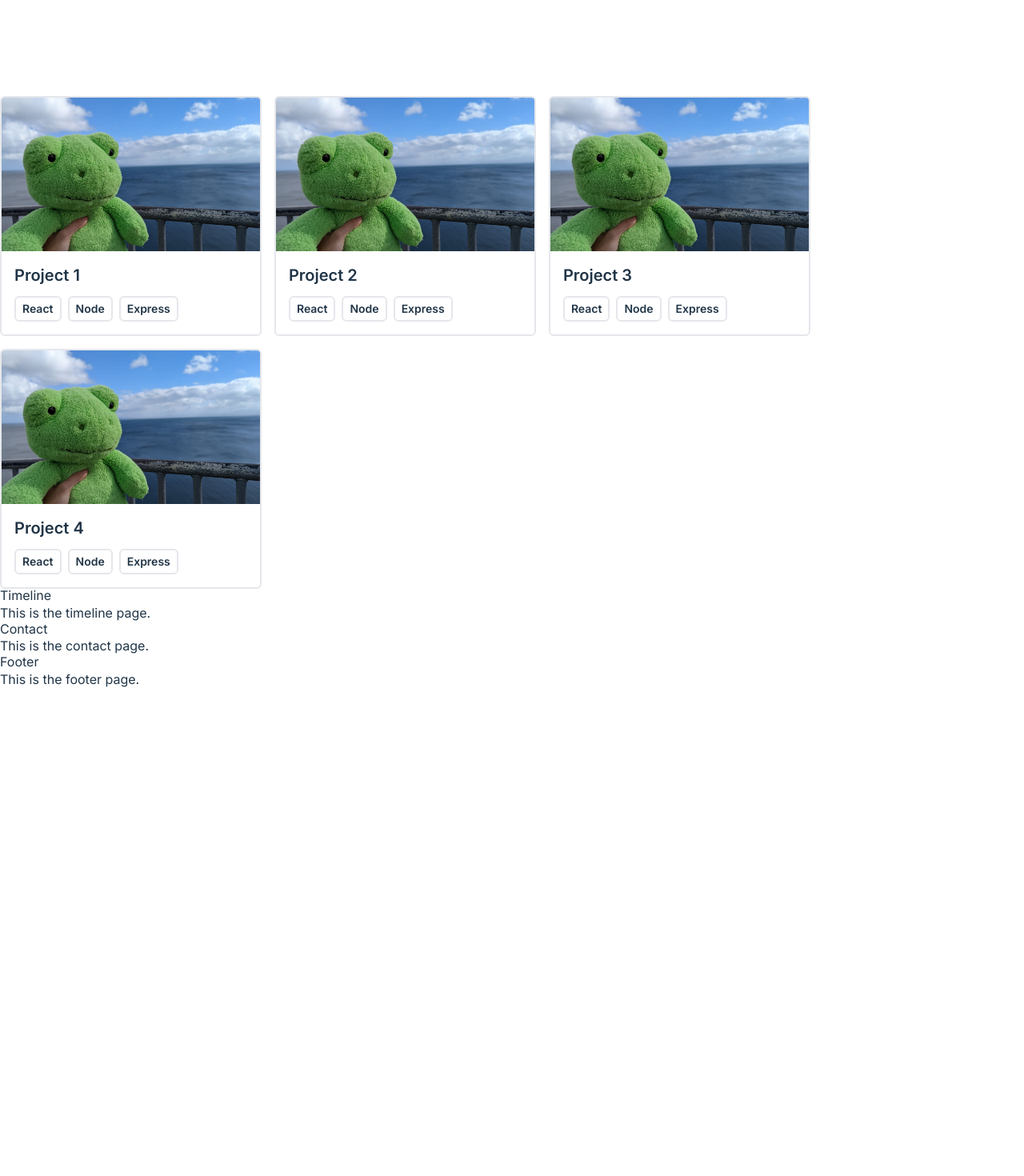
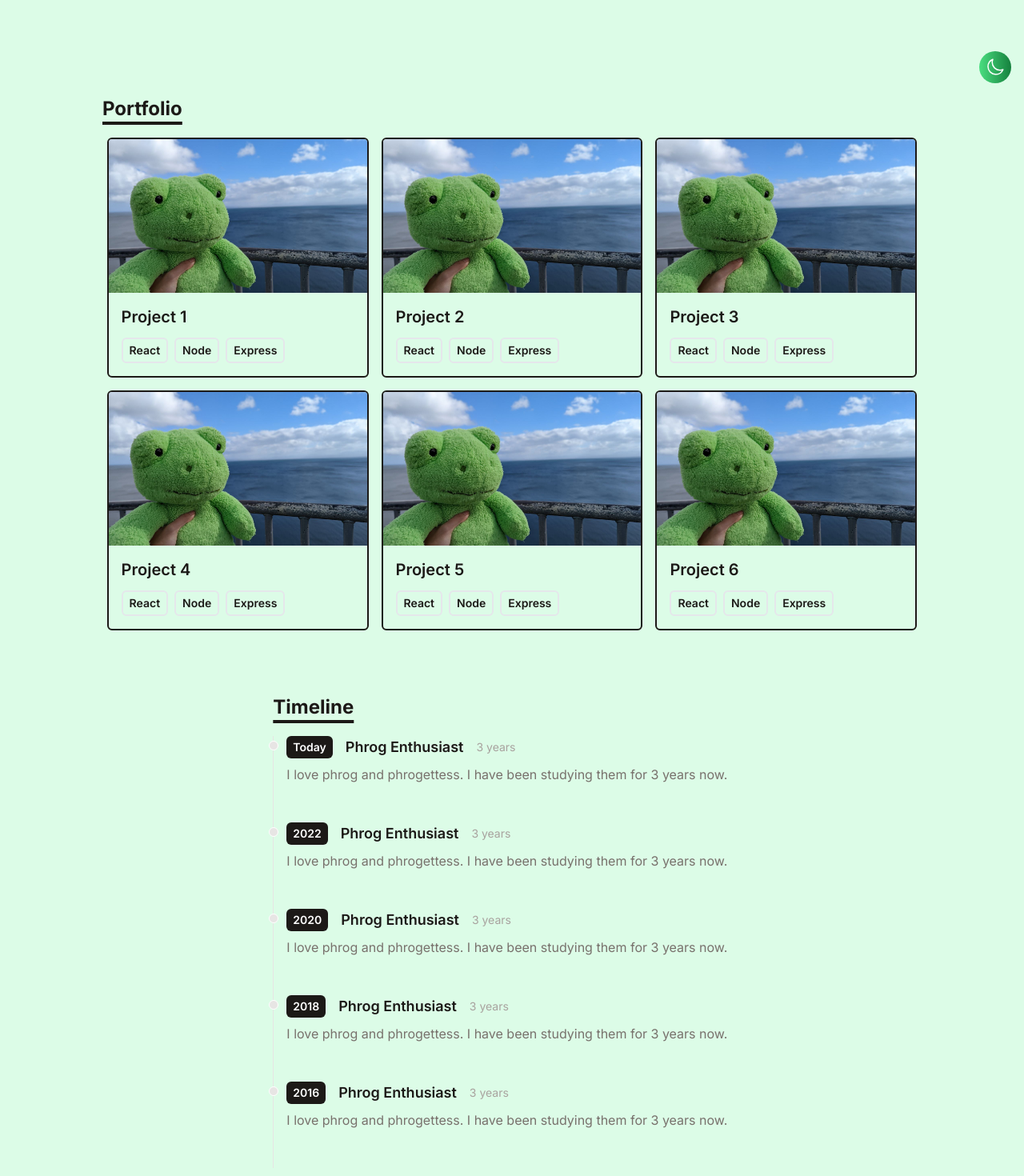
Before and after one commit to jackhww/phrogfolio-site, a React (Vite) app: page / in a window 1280 px wide. Shown: the part 680-2150 px from the top of the page at 80% size. Before the commit the page ends 1541 px from the top, so only its background shows below. Built offline with nearby package versions, Linux system fonts and the light colour scheme.

Commit message:
added darkmode

```diff
--- a/src/App.jsx
+++ b/src/App.jsx
@@ -1,4 +1,4 @@
-import { useState } from 'react'
+import { useEffect , useState } from 'react'
 import React from 'react'
 import Contact from './components/contact'
 import Footer from './components/footer'
@@ -6,20 +6,85 @@ import Intro from './components/intro'
 import Portfolio from './components/portfolio'
 import Timeline from './components/timeline'
 // import reactLogo from './assets/react.svg'
-import viteLogo from '/vite.svg'
+// import viteLogo from '/vite.svg'
 // import './App.css'
 
 function App() {
-  const [count, setCount] = useState(0)
+  const [theme, setTheme] = useState(null);
+  useEffect(() => {
+    if (window.matchMedia('(prefers-color-scheme: dark)').matches) {
+      setTheme('dark');
+    } else {
+      setTheme('light');
+    }
+  }, []);
+
+  const handleThemeChange = () => {
+    setTheme(theme === 'light' ? 'dark' : 'light');
+  };
+
+  useEffect(() => {
+    if (theme === 'dark') {
+      document.documentElement.classList.add('dark');
+    } else {
+      document.documentElement.classList.remove('dark');
+    }
+  }, [theme]);
+
+ const sun = (
+  <svg
+    xmlns='http://www.w3.org/2000/svg'
+    fill='none'
+    viewBox='0 0 24 24'
+    strokeWidth="1.5"
+    stroke = "white"
+    className='w-6 h-6'
+  >
+    <path
+    strokeLinecap='round'
+    strokeLinejoin='round'
+    d = 'M12 3v2.25m6.364.386l-1.591 1.591M21 12h-2.25m-.386 6.364l-1.591-1.591M12 18.75V21m-4.773-4.227l-1.591 1.591M5.25 12H3m4.227-4.773L5.636 5.636M15.75 12a3.75 3.75 0 11-7.5 0 3.75 3.75 0 017.5 0z'
+    />
+  </svg>
+);
+
+const moon = (
+  <svg
+    xmlns='http://www.w3.org/2000/svg'
+    fill='none'
+    viewBox='0 0 24 24'
+    strokeWidth="1.5"
+    stroke = "white"
+    className='w-6 h-6'
+  >
+    <path
+    strokeLinecap='round'
+    strokeLinejoin='round'
+    d = 'M21.752 15.002A9.718 9.718 0 0118 15.75c-5.385 0-9.75-4.365-9.75-9.75 0-1.33.266-2.597.748-3.752A9.753 9.753 0 003 11.25C3 16.635 7.365 21 12.75 21a9.753 9.753 0 009.002-5.998z'
+    />
+    </svg>
+);
 
   return (
-    <div className='App'>
-    <Intro/>
-    <Portfolio/>
-    <Timeline/>
-    <Contact/>
-    <Footer/>
+    <>
+    <button
+      type='button'
+      onClick={handleThemeChange}
+      className='fixed z-50 p-2 rounded-full right-4 bottom-4 bg-gradient-to-r from-green-400 to-green-700'
+    >
+      {theme === 'dark' ? sun : moon}
+    </button>
+
+    <div className='bg-green-100 dark:bg-gray-900 text-stone-900 dark:text-stone-300 min-h-screen font-inter'>
+      <div className='max-w-5xl w-11/12 mx-auto'>
+        <Intro/>
+        <Portfolio/>
+        <Timeline/>
+        <Contact/>
+        <Footer/>
+      </div>
     </div>
+    </>
   )
 }
 
--- a/src/components/contact.jsx
+++ b/src/components/contact.jsx
@@ -1,12 +1,36 @@
 import React from 'react'
-
+import Title from './title';
 function Contact() {
   return (
-    <div>
-      <h1>Contact</h1>
-      <p>
-        This is the contact page.
-      </p>
+    <div className='flex flex-col mb-10 mx-auto'>
+        <div className = 'flex justify-center items-center'>
+            <form
+                action = "https://getform.io/slug"
+                method = "POST"
+                className = "flex flex-col w-full md:w-7/12"
+            >
+            <Title>Contact me!</Title>
+            <input
+                type = "text"
+                name = "name"
+                placeholder = "Name"
+                className = "my-2 p-2 bg-transparent border-2 rounded-md focus:outline-none"
+            />
+            <textarea
+            name = "message"
+            placeholder = "Message"
+            rows = "10"
+            className='p-2 mb-4 bg-transparent border-2 rounded-md focus:outline-none'
+            >
+            </textarea>
+            <button
+                type = "button"
+                className="text-center inline-block px-8 py-3 w-max text-base font-medium rounded-md text-white bg-gradient-to-r from-yellow-500 to-pink-500 drop-shadow-md hover:stroke-white"
+                >
+            Send
+            </button>
+            </form>
+        </div>
     </div>
   )
 }
--- a/src/components/footer.jsx
+++ b/src/components/footer.jsx
@@ -2,11 +2,11 @@ import React from "react";
 
 function Footer() {
   return (
-    <div>
-      <h1>Footer</h1>
-      <p>
-        This is the footer page.
-      </p>
+    <div className="py-5 text-center">
+        {/* Soical Icons */}
+        <p className = "text-sm mt-2 opacity-50">
+            &copy; This website was built with Tailwind CSS and React.
+        </p>
     </div>
   )
 }
--- a/src/components/portfolio.jsx
+++ b/src/components/portfolio.jsx
@@ -1,9 +1,11 @@
 import React from 'react';
 import portfolio from '../data/portfolio';
 import PortfolioItem from './portfolioItem';
-
+import Title from './title';
 function Portfolio() {
   return (
+      <div>
+      <Title>Portfolio</Title>
      <div className="flex flex-col md:flex-row items-center justify-center">
         <div className="grid grid-cols-1 md:grid-cols-2 lg:grid-cols-3 gap-4">
            {portfolio.map(project => (
@@ -13,8 +15,10 @@ function Portfolio() {
                  stack={project.stack}
                  link={project.link}
               />
+
            ))}
         </div>
+     </div>
      </div>
   )
 }
--- a/src/components/portfolioItem.jsx
+++ b/src/components/portfolioItem.jsx
@@ -2,7 +2,7 @@ import React from "react";
 
 function PortfolioItem({title, imgUrl, stack, link}) {
   return (
-    <div className="border-2 border-stone rounded-md overflow-hidden">
+    <div className="border-2 border-stone-900 dark:border-white rounded-md overflow-hidden">
     <img
         src = {imgUrl}
         alt = "portfolio"
--- a/src/components/timeline.jsx
+++ b/src/components/timeline.jsx
@@ -1,13 +1,25 @@
-import React from "react";
+import React from 'react';
+import timeline from '../data/timeline';
+import TimelineItem from './timelineItem';
+import Title from './title';
 
 function Timeline() {
-  return (
-    <div>
-      <h1>Timeline</h1>
-      <p>
-        This is the timeline page.
-      </p>
-    </div>
-  )
+   return (
+      <div className="flex flex-col md:flex-row justify-center my-20">
+         <div className="w-full md:w-7/12">
+            <Title>Timeline</Title>
+            {timeline.map(item => (
+               <TimelineItem
+                //   key={index}
+                  year={item.year}
+                  title={item.title}
+                  duration={item.duration}
+                  details={item.details}
+               />
+            ))}
+         </div>
+      </div>
+   )
 }
+
 export default Timeline;
--- /dev/null
+++ b/src/components/timelineItem.jsx
@@ -0,0 +1,27 @@
+import React from 'react';
+
+function TimelineItem({ year, title, duration, details }) {
+   return (
+      <ol className="flex flex-col md:flex-row relative border-l border-stone-200 dark:border-stone-700">
+         <li className="mb-10 ml-4">
+            <div className="absolute w-3 h-3 bg-stone-200 rounded-full mt-1.5 -left-1.5 border border-white dark:border-stone-900 dark:bg-stone-700" />
+            <p className="flex flex-wrap gap-4 flex-row items-center justify-start text-xs md:text-sm">
+               <span className="inline-block px-2 py-1 font-semibold text-white dark:text-stone-900 bg-stone-900 dark:bg-white rounded-md">
+                  {year}
+               </span>
+               <h3 className="text-lg font-semibold text-stone-900 dark:text-white">
+                  {title}
+               </h3>
+               <div className="my-1 text-sm font-normal leading-none text-stone-400 dark:text-stone-500">
+                  {duration}
+               </div>
+            </p>
+            <p className="my-2 text-base font-normal text-stone-500 dark:text-stone-400">
+               {details}
+            </p>
+         </li>
+      </ol>
+   )
+}
+
+export default TimelineItem;
--- /dev/null
+++ b/src/components/title.jsx
@@ -0,0 +1,14 @@
+import React from 'react';
+
+function Title({ children, id }) {
+   return (
+      <h1
+         id={id && id}
+         className="text-2xl font-bold underline underline-offset-8 decoration-4 mb-5 text-stone-900 dark:text-white"
+      >
+         {children}
+      </h1>
+   )
+}
+
+export default Title;
--- a/src/data/portfolio.js
+++ b/src/data/portfolio.js
@@ -22,5 +22,17 @@ export default [
         imgUrl: '/assets/phrog.jpg',
         stack: ['React', 'Node', 'Express'],
         link: 'https://google.com',
+    },
+    {
+        title: "Project 5",
+        imgUrl: '/assets/phrog.jpg',
+        stack: ['React', 'Node', 'Express'],
+        link: 'https://google.com',
+    },
+    {
+        title: "Project 6",
+        imgUrl: '/assets/phrog.jpg',
+        stack: ['React', 'Node', 'Express'],
+        link: 'https://google.com',
     }
 ]
--- /dev/null
+++ b/src/data/timeline.js
@@ -0,0 +1,32 @@
+export default [
+    {
+        year: 'Today',
+        title: 'Phrog Enthusiast',
+        duration: '3 years',
+        details: 'I love phrog and phrogettess. I have been studying them for 3 years now.',
+    },
+    {
+        year: '2022',
+        title: 'Phrog Enthusiast',
+        duration: '3 years',
+        details: 'I love phrog and phrogettess. I have been studying them for 3 years now.',
+    },
+    {
+        year: '2020',
+        title: 'Phrog Enthusiast',
+        duration: '3 years',
+        details: 'I love phrog and phrogettess. I have been studying them for 3 years now.',
+    },
+    {
+        year: '2018',
+        title: 'Phrog Enthusiast',
+        duration: '3 years',
+        details: 'I love phrog and phrogettess. I have been studying them for 3 years now.',
+    },
+    {
+        year: '2016',
+        title: 'Phrog Enthusiast',
+        duration: '3 years',
+        details: 'I love phrog and phrogettess. I have been studying them for 3 years now.',
+    },
+]
--- a/src/styles/tailwind.css
+++ b/src/styles/tailwind.css
@@ -1,72 +1,3 @@
-:root {
-  font-family: Inter, system-ui, Avenir, Helvetica, Arial, sans-serif;
-  line-height: 1.5;
-  font-weight: 400;
-
-  color-scheme: light dark;
-  color: rgba(255, 255, 255, 0.87);
-  background-color: #242424;
-
-  font-synthesis: none;
-  text-rendering: optimizeLegibility;
-  -webkit-font-smoothing: antialiased;
-  -moz-osx-font-smoothing: grayscale;
-}
-
-a {
-  font-weight: 500;
-  color: #646cff;
-  text-decoration: inherit;
-}
-a:hover {
-  color: #535bf2;
-}
-
-body {
-  margin: 0;
-  display: flex;
-  place-items: center;
-  min-width: 320px;
-  min-height: 100vh;
-}
-
-h1 {
-  font-size: 3.2em;
-  line-height: 1.1;
-}
-
-button {
-  border-radius: 8px;
-  border: 1px solid transparent;
-  padding: 0.6em 1.2em;
-  font-size: 1em;
-  font-weight: 500;
-  font-family: inherit;
-  background-color: #1a1a1a;
-  cursor: pointer;
-  transition: border-color 0.25s;
-}
-button:hover {
-  border-color: #646cff;
-}
-button:focus,
-button:focus-visible {
-  outline: 4px auto -webkit-focus-ring-color;
-}
-
-@media (prefers-color-scheme: light) {
-  :root {
-    color: #213547;
-    background-color: #ffffff;
-  }
-  a:hover {
-    color: #747bff;
-  }
-  button {
-    background-color: #f9f9f9;
-  }
-}
-
 @tailwind base;
 @tailwind components;
 @tailwind utilities;
```
